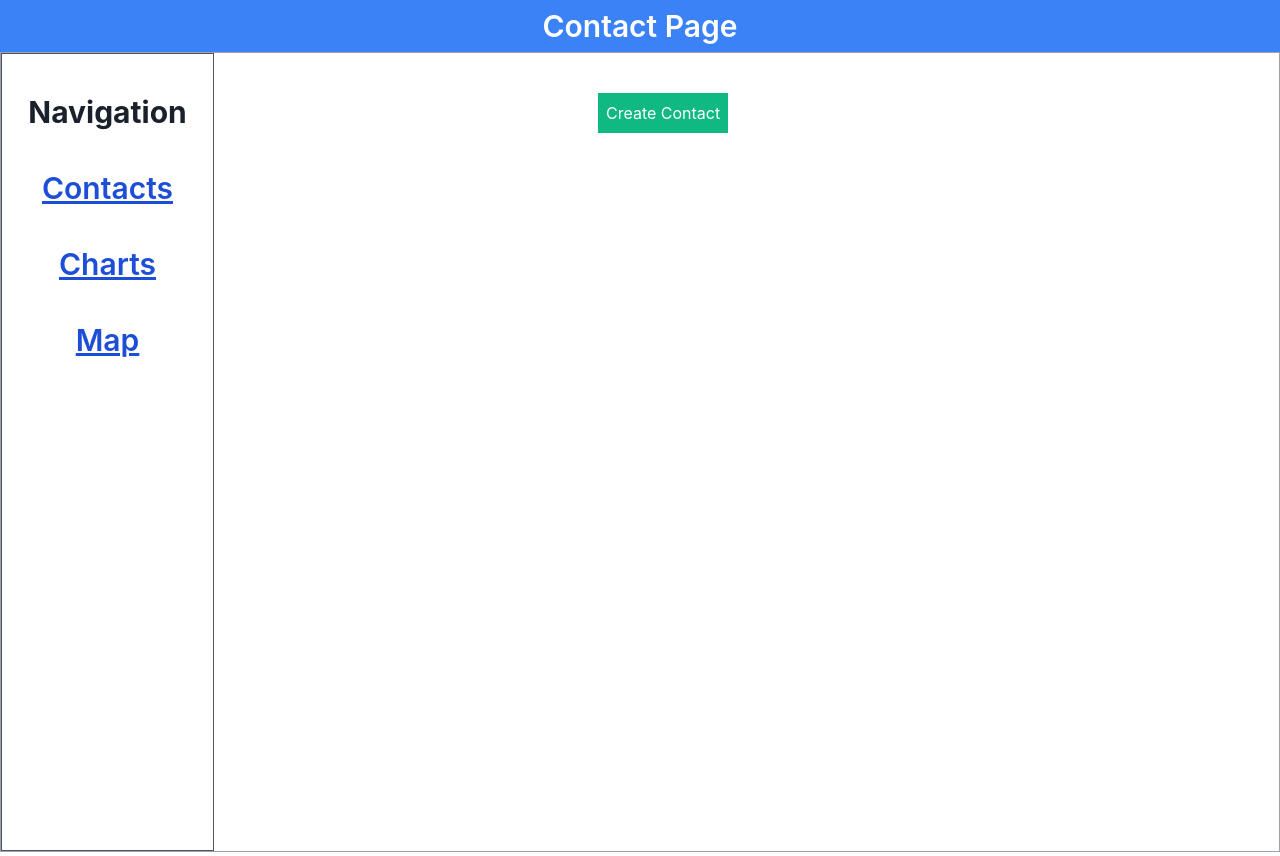
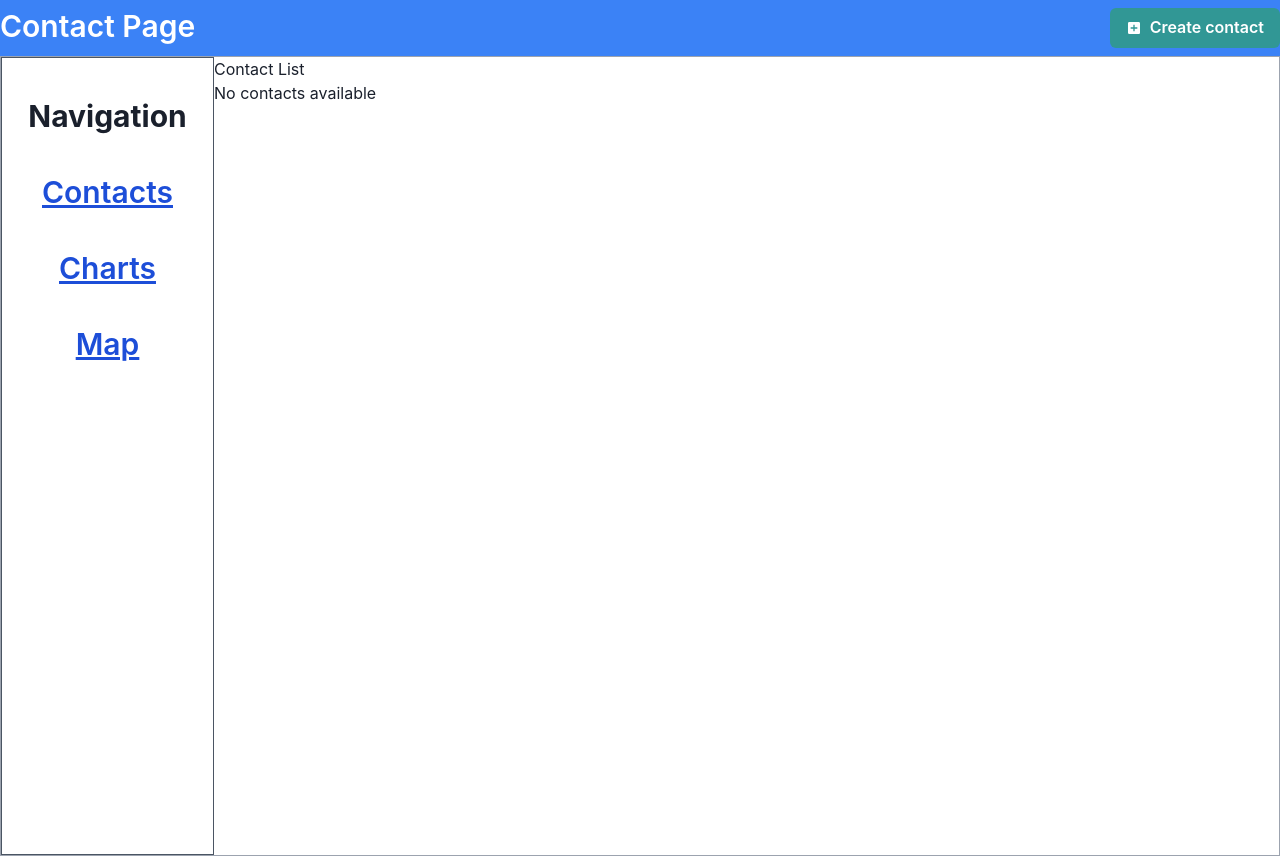
Before and after one commit to jayprakashlohar/Taiyo-Frontend-Task, a React (Vite) app in the folder taiyo-contect-book/: page / in a window 1280 px wide. Built offline with nearby package versions, Linux system fonts and the light colour scheme.

Commit message:
added contact edit and delete feature

```diff
--- a/taiyo-contect-book/package.json
+++ b/taiyo-contect-book/package.json
@@ -20,6 +20,7 @@
     "react": "^18.2.0",
     "react-chartjs-2": "^5.2.0",
     "react-dom": "^18.2.0",
+    "react-icons": "^4.8.0",
     "react-leaflet": "^3.2.0",
     "react-query": "^3.39.3",
     "react-redux": "^8.0.5",
--- a/taiyo-contect-book/src/components/ContactDetails/ContactDetails.tsx
+++ b/taiyo-contect-book/src/components/ContactDetails/ContactDetails.tsx
@@ -1,42 +1,21 @@
-// import React from "react";
+import React, { useState } from "react";
+import { useSelector, useDispatch } from "react-redux";
+import { Contact } from "../../Types";
+import { deleteContact, editContact } from "../../state/actions/contactActions";
+import { RootState } from "../../state/store";
 
-// interface ContactDetailsProps {
-//   contact: {
-//     id: number;
-//     name: string;
-//     email: string;
-//     phone: string;
-//   };
-// }
+const ContactDetails: React.FC = () => {
+  const [isEditing, setIsEditing] = useState(false);
+  const contacts = useSelector((state: RootState) => state.contact.contacts);
+  const [editedContact, setEditedContact] = useState<Contact>(
+    contacts.length > 0 ? contacts[0] : ({} as Contact)
+  );
 
-// const ContactDetails: React.FC<ContactDetailsProps> = ({ contact }) => {
-//   return (
-//     <div>
-//       <h2>Contact Details</h2>
-//       <p>Name: {contact.name}</p>
-//       <p>Email: {contact.email}</p>
-//       <p>Phone: {contact.phone}</p>
-//     </div>
-//   );
-// };
-
-// export default ContactDetails;
-import React, { useState } from "react";
-import { useDispatch } from "react-redux";
-import { editContact } from "../../state/actions/contactActions";
-import { Contact } from "../../Types";
-
-interface ContactDetailsProps {
-  contact: Contact;
-}
-
-const ContactDetails: React.FC<ContactDetailsProps> = ({ contact }) => {
-  const [isEditing, setIsEditing] = useState(false);
-  const [editedContact, setEditedContact] = useState<Contact>(contact);
   const dispatch = useDispatch();
 
-  const handleEdit = () => {
+  const handleEdit = (contact: Contact) => {
     setIsEditing(true);
+    setEditedContact(contact);
   };
 
   const handleSave = () => {
@@ -46,7 +25,7 @@ const ContactDetails: React.FC<ContactDetailsProps> = ({ contact }) => {
 
   const handleCancel = () => {
     setIsEditing(false);
-    setEditedContact(contact);
+    setEditedContact(contacts.length > 0 ? contacts[0] : ({} as Contact));
   };
 
   const handleChange = (e: React.ChangeEvent<HTMLInputElement>) => {
@@ -56,9 +35,12 @@ const ContactDetails: React.FC<ContactDetailsProps> = ({ contact }) => {
     });
   };
 
+  const handleDelete = (contactId: number) => {
+    dispatch(deleteContact(contactId));
+  };
+
   return (
     <div>
-      <h2>Contact Details</h2>
       {isEditing ? (
         <>
           <p>
@@ -92,12 +74,29 @@ const ContactDetails: React.FC<ContactDetailsProps> = ({ contact }) => {
           <button onClick={handleCancel}>Cancel</button>
         </>
       ) : (
-        <>
-          <p>Name: {contact.name}</p>
-          <p>Email: {contact.email}</p>
-          <p>Phone: {contact.phone}</p>
-          <button onClick={handleEdit}>Edit Contact</button>
-        </>
+        <div>
+          <h2>Contact List</h2>
+          {contacts.length === 0 ? (
+            <p>No contacts available</p>
+          ) : (
+            <ul>
+              {contacts.map((contact: Contact) => (
+                <li key={contact.id}>
+                  <p>Name: {contact.name}</p>
+                  <p>Email: {contact.email}</p>
+                  <p>Phone: {contact.phone}</p>
+                  <button onClick={() => handleDelete(contact.id)}>
+                    Delete Contact
+                  </button>
+
+                  <button onClick={() => handleEdit(contact)}>
+                    Edit Contact
+                  </button>
+                </li>
+              ))}
+            </ul>
+          )}
+        </div>
       )}
     </div>
   );
--- a/taiyo-contect-book/src/components/ContactForm/ContactForm.tsx
+++ b/taiyo-contect-book/src/components/ContactForm/ContactForm.tsx
@@ -1,8 +1,25 @@
 import React, { useState } from "react";
+import {
+  Box,
+  Text,
+  Modal,
+  ModalOverlay,
+  ModalContent,
+  ModalHeader,
+  ModalFooter,
+  ModalBody,
+  ModalCloseButton,
+  Button,
+  useDisclosure,
+  FormLabel,
+  Input,
+} from "@chakra-ui/react";
 import { useDispatch } from "react-redux";
 import { addContact } from "../../state/actions/contactActions";
+import { MdAddBox } from "react-icons/md";
 
 const ContactForm: React.FC = () => {
+  const { isOpen, onOpen, onClose } = useDisclosure();
   const [name, setName] = useState("");
   const [email, setEmail] = useState("");
   const [phone, setPhone] = useState("");
@@ -16,6 +33,7 @@ const ContactForm: React.FC = () => {
       email,
       phone,
     };
+
     dispatch(addContact(newContact));
     setName("");
     setEmail("");
@@ -24,49 +42,58 @@ const ContactForm: React.FC = () => {
 
   return (
     <>
-      <div className="border border-gray-500 p-4">
-        {" "}
-        <h2>Add Contact</h2>
-        <form onSubmit={handleSubmit}>
-          <div>
-            <label htmlFor="name">Name:</label> <br />
-            <input
-              className="border border-gray-500"
+      <Button
+        leftIcon={<MdAddBox />}
+        colorScheme="teal"
+        variant="solid"
+        onClick={onOpen}
+      >
+        Create contact
+      </Button>
+
+      <Modal blockScrollOnMount={false} isOpen={isOpen} onClose={onClose}>
+        <ModalOverlay />
+        <ModalContent>
+          <ModalHeader textAlign="center">Add New Contact</ModalHeader>
+          <hr style={{ marginTop: "0px" }} />
+          <ModalCloseButton />
+
+          <ModalBody>
+            <FormLabel>Name</FormLabel>
+            <Input
               type="text"
-              id="name"
+              placeholder="Enter your name"
               value={name}
               onChange={(e) => setName(e.target.value)}
             />
-          </div>
-          <div>
-            <label htmlFor="email">Email:</label> <br />
-            <input
-              className="border border-gray-500"
+            <FormLabel>Email</FormLabel>
+            <Input
               type="email"
-              id="email"
+              placeholder="Enter your email"
               value={email}
               onChange={(e) => setEmail(e.target.value)}
             />
-          </div>
-          <div>
-            <label htmlFor="phone">Phone:</label> <br />
-            <input
-              className="border border-gray-500"
-              type="tel"
-              id="phone"
+            <FormLabel>Phone</FormLabel>
+            <Input
+              type="number"
+              placeholder="Enter your phone "
               value={phone}
               onChange={(e) => setPhone(e.target.value)}
             />
-          </div>
-          <br />
-          <button
-            type="submit"
-            className="rounded-none bg-emerald-500 text-white py-2 px-2"
-          >
-            Save Contact
-          </button>
-        </form>
-      </div>
+          </ModalBody>
+
+          <ModalFooter>
+            <Button
+              bgGradient="linear(to-l, #7928CA, #FF0080)"
+              color="#ffff"
+              w="100%"
+              onClick={handleSubmit}
+            >
+              Sava contact
+            </Button>
+          </ModalFooter>
+        </ModalContent>
+      </Modal>
     </>
   );
 };
--- a/taiyo-contect-book/src/components/ContactList/ContactList.tsx
+++ b/taiyo-contect-book/src/components/ContactList/ContactList.tsx
@@ -1,25 +1,18 @@
 // import React from "react";
 // import { useSelector, useDispatch } from "react-redux";
-// import { deleteContact, editContact } from "../../state/actions/contactActions";
+// import { deleteContact } from "../../state/actions/contactActions";
 // import { RootState } from "../../state/store";
 // import { Contact } from "../../Types";
 
 // const ContactList: React.FC = () => {
-//   const contacts: Contact[] = useSelector(
-//     (state: RootState) => state.contact.contacts
-//   );
+//   const contacts = useSelector((state: RootState) => state.contact.contacts);
 //   const dispatch = useDispatch();
 
 //   const handleDelete = (contactId: number) => {
 //     dispatch(deleteContact(contactId));
 //   };
 
-//   const handleEdit = (contact: Contact) => {
-//     // Implement the edit functionality
-//     // You can use a modal or a separate page to edit the contact details
-//     // Dispatch the editContact action with the updated contact object
-//     // Example: dispatch(editContact(updatedContact));
-//   };
+
 
 //   return (
 //     <div>
@@ -28,7 +21,7 @@
 //         <p>No contacts available</p>
 //       ) : (
 //         <ul>
-//           {contacts.map((contact) => (
+//           {contacts.map((contact: Contact) => (
 //             <li key={contact.id}>
 //               <p>Name: {contact.name}</p>
 //               <p>Email: {contact.email}</p>
@@ -36,7 +29,6 @@
 //               <button onClick={() => handleDelete(contact.id)}>
 //                 Delete Contact
 //               </button>
-//               <button onClick={() => handleEdit(contact)}>Edit Contact</button>
 //             </li>
 //           ))}
 //         </ul>
@@ -46,42 +38,3 @@
 // };
 
 // export default ContactList;
-
-import React from "react";
-import { useSelector, useDispatch } from "react-redux";
-import { deleteContact } from "../../state/actions/contactActions";
-import { RootState } from "../../state/store";
-import { Contact } from "../../Types";
-
-const ContactList: React.FC = () => {
-  const contacts = useSelector((state: RootState) => state.contact.contacts);
-  const dispatch = useDispatch();
-
-  const handleDelete = (contactId: number) => {
-    dispatch(deleteContact(contactId));
-  };
-
-  return (
-    <div>
-      <h2>Contact List</h2>
-      {contacts.length === 0 ? (
-        <p>No contacts available</p>
-      ) : (
-        <ul>
-          {contacts.map((contact: Contact) => (
-            <li key={contact.id}>
-              <p>Name: {contact.name}</p>
-              <p>Email: {contact.email}</p>
-              <p>Phone: {contact.phone}</p>
-              <button onClick={() => handleDelete(contact.id)}>
-                Delete Contact
-              </button>
-            </li>
-          ))}
-        </ul>
-      )}
-    </div>
-  );
-};
-
-export default ContactList;
--- a/taiyo-contect-book/src/pages/ContactPage.tsx
+++ b/taiyo-contect-book/src/pages/ContactPage.tsx
@@ -1,21 +1,21 @@
 import React from "react";
 import HomePage from "./HomePage";
+import ContactForm from "../components/ContactForm/ContactForm";
+import ContactDetails from "../components/ContactDetails/ContactDetails";
 
 const ContactPage: React.FC = () => {
   return (
     <div>
-      <div className=" text-center py-2 bg-blue-500 text-3xl font-semibold text-white">
-        Contact Page
+      <div className=" text-center py-2 bg-blue-500 text-3xl font-semibold text-white flex justify-between ">
+        <p>Contact Page</p>
+        <ContactForm />
       </div>
       <div className="flex border border-gray-400 h-screen ">
         <div className="border border-gray-600 w-1/6">
           <HomePage />
         </div>
-        <div >
-          <button className="rounded-none bg-emerald-500 text-white py-2 px-2 ml-96 mt-10">
-            Create Contact
-          </button>
-          {/* ContactList */}
+        <div>
+          <ContactDetails/>
         </div>
       </div>
     </div>
--- a/taiyo-contect-book/src/types.ts
+++ b/taiyo-contect-book/src/types.ts
@@ -1,6 +1,6 @@
 export interface Contact {
   id: number;
-  name: string;
+  name : string;
   email: string;
   phone: string;
 }
```
Also changed, not shown: taiyo-contect-book/src/pages/ChartsPage.tsx (deleted, +0 -115 lines), 1 other file (tests, documents, lock files or other folders).
